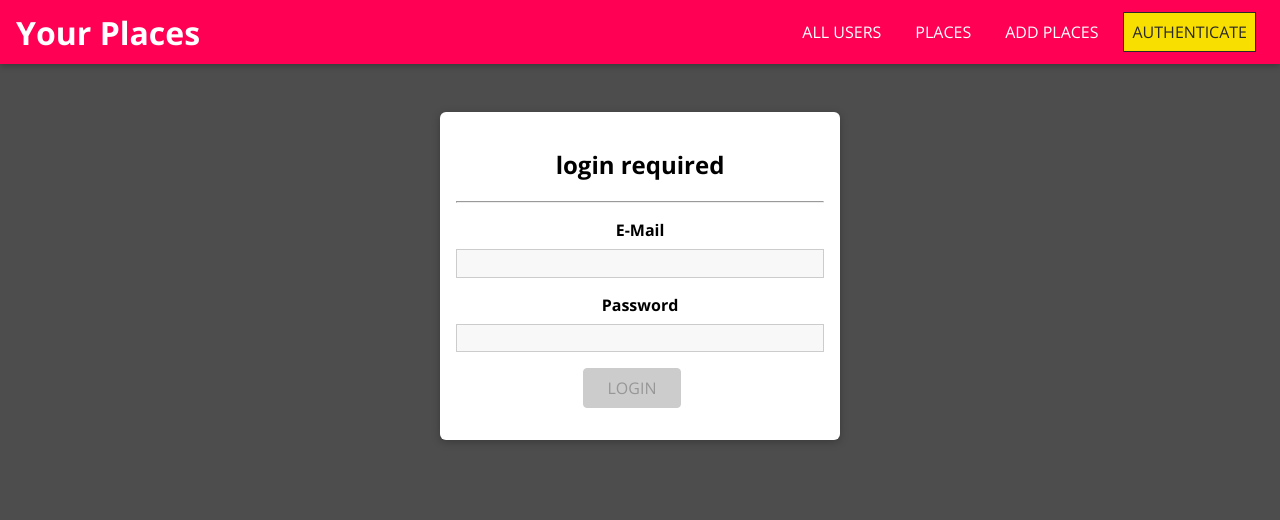
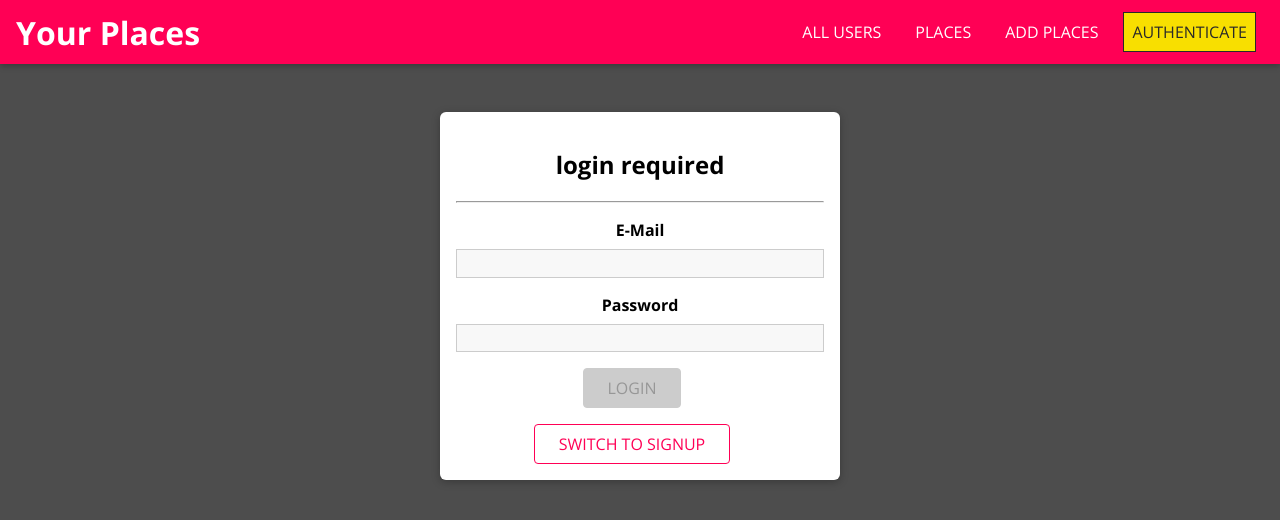
Before and after one commit to sandesh100poudel/massive-project-with-MERN, a React (Create React App) app: page /auth in a window 1280 px wide. Shown: the top 520 px of the page. Built offline with nearby package versions, Linux system fonts and the light colour scheme.

Commit message:
25 Adding signup + switch mode button

```diff
--- a/src/shared/hooks/form-hook.js
+++ b/src/shared/hooks/form-hook.js
@@ -5,6 +5,9 @@
       case 'INPUT_CHANGE':
         let formIsValid = true;
         for (const inputId in state.inputs) {
+            if(!state.inputs[inputId]){
+                continue;
+            }
           if (inputId === action.inputId) {
             formIsValid = formIsValid && action.isValid;
           } else {
--- a/src/user/pages/Auth.js
+++ b/src/user/pages/Auth.js
@@ -1,14 +1,16 @@
-import React from "react";
+import React,{useState} from "react";
 import Card from "../../shared/components/UIElement/Card";
 import Input from "../../shared/components/FormElement/Input";
 import Button from "../../shared/components/FormElement/Button";
-import { VALIDATOR_EMAIL, VALIDATOR_MINLENGTH } from "../../shared/util/validators";
+import { VALIDATOR_EMAIL, VALIDATOR_MINLENGTH , VALIDATOR_REQUIRE} from "../../shared/util/validators";
 import { useForm } from "../../shared/hooks/form-hook";
 import "./Auth.css";
 
 const Auth = () =>{
 
-    const [formState, inputHandler]=useForm({
+    const [isLoginMode, setIsLoginMode] = useState(true);
+
+    const [formState, inputHandler,setFormData]=useForm({
         email:{
             value:"",
             isValid:false
@@ -24,12 +26,44 @@
         event.preventDefault();
         console.log(formState.inputs);
     }
+
+    const switchModeHandler = () =>{
+        if(!isLoginMode){
+            setFormData({
+                ...formState.inputs,
+                name:undefined
+            },
+            formState.inputs.email.isValid && formState.inputs.password.isValid);
+        }else{
+            setFormData({
+                ...formState.inputs,
+                name:{
+                    value:"",
+                    isValid:false
+                }
+            },false);
+        }
+    setIsLoginMode(prevMode => !prevMode)
+    }
     return (
 
             <Card className='authentication'>
     <h2>login required</h2>
     <hr />
     <form onSubmit={authSubmitHandler}>
+
+    {!isLoginMode && (
+          <Input
+            element="input"
+            id="name"
+            type="text"
+            label="Your Name"
+            validators={[VALIDATOR_REQUIRE()]}
+            errorText="Please enter a name."
+            onInput={inputHandler}
+          />
+        )}
+
         <Input
         element="input"
         id="email"
@@ -48,8 +82,9 @@
         errorText="please enter correct password"
         onInput={inputHandler} />
 
-        <Button type="submit" disabled={!formState.isValid} >LOGIN</Button>
+        <Button type="submit" disabled={!formState.isValid} >{isLoginMode ? 'LOGIN' : 'SIGNUP'}</Button>
     </form>
+    <Button inverse onClick={switchModeHandler}>SWITCH TO {isLoginMode ? 'SIGNUP' : 'LOGIN'}</Button>
     </Card>
     )
 
```
